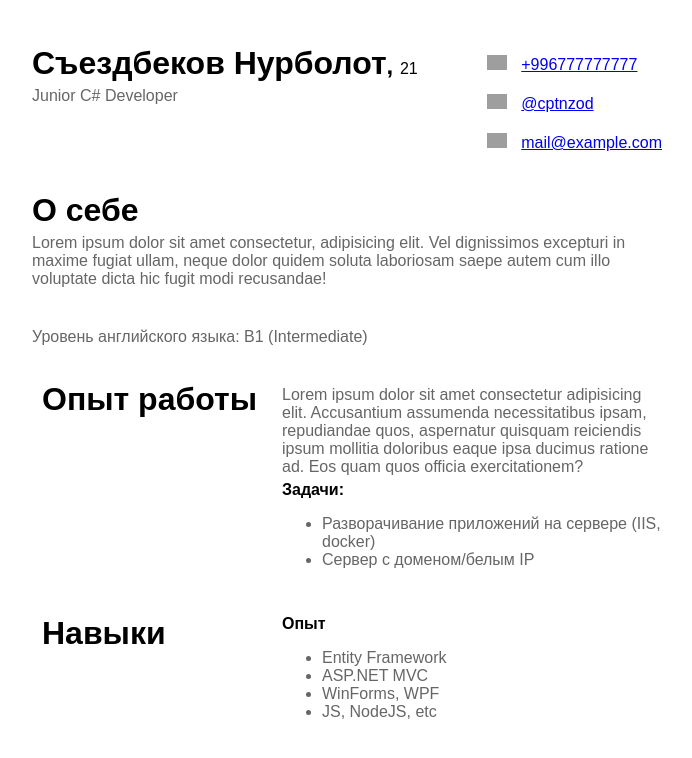
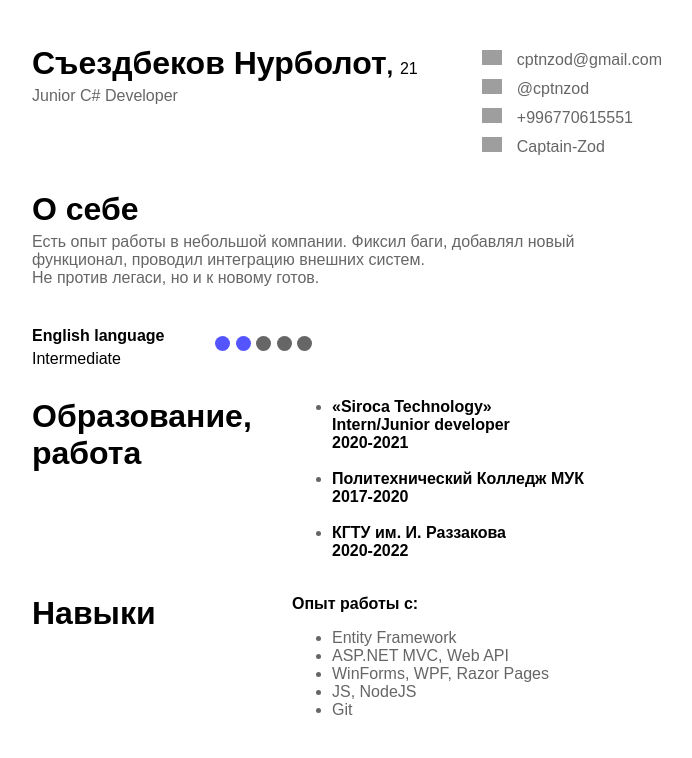
Before and after one commit to Captain-Zod/Resume, a plain HTML site: page index.html in a window 1280 px wide. Shown: the whole page, without its empty margins (288-980 px from the left). Drawn offline with Linux system fonts and the light colour scheme; grey boxes are pictures that could not be loaded; a web font is replaced by a local one.

Commit message:
Oh hi Mark

```diff
--- a/index.html
+++ b/index.html
@@ -4,7 +4,6 @@
     <meta charset="UTF-8">
     <meta name="viewport" content="width=device-width, initial-scale=1.0">
     <link rel="stylesheet" href="style.css">
-    <link href="http://fonts.cdnfonts.com/css/resist-sans-display" rel="stylesheet">
     <title>Document</title>
 </head>
 <body>
@@ -17,39 +16,79 @@
             </div>
             <div class="contacts">
                 <div class="link">
-                    <img src="https://i.pinimg.com/736x/e1/7c/d5/e17cd5742619686a4394468295525a24.jpg" alt="">
-                    <!--<img src="https://www.pngplay.com/wp-content/uploads/8/Whatsapp-No-Background.png" alt="">-->
-                    <a href="tel:+996777777777">+996777777777</a>
+                    <img src="https://cdn4.iconfinder.com/data/icons/social-media-logos-6/512/112-gmail_email_mail-512.png" alt="">
+                    <a href="mailto:cptnzod@gmail.com">cptnzod@gmail.com</a>
                 </div>
                 <div class="link">
                     <img src="https://image.similarpng.com/very-thumbnail/2021/01/Telegram-icon-on-transparent-background-PNG.png" alt="">
                     <a href="tg://resolve?domain=cptnzod">@cptnzod</a>
                 </div>
                 <div class="link">
-                    <img src="https://cdn4.iconfinder.com/data/icons/social-media-logos-6/512/112-gmail_email_mail-512.png" alt="">
-                    <a href="mailto:mail@example.com">mail@example.com</a>
+                    <img src="https://i.pinimg.com/736x/e1/7c/d5/e17cd5742619686a4394468295525a24.jpg" alt="">
+                    <!--<img src="https://www.pngplay.com/wp-content/uploads/8/Whatsapp-No-Background.png" alt="">-->
+                    <a href="tel:+996770615551">+996770615551</a>
+                </div>
+                <div class="link">
+                    <img src="https://github.githubassets.com/images/modules/logos_page/GitHub-Mark.png" alt="">
+                    <a href="https://github.com/Captain-Zod">Captain-Zod</a>
                 </div>
             </div>
         </div>
         <div class="raw">
             <div class="title">О себе</div>
-            <p>Lorem ipsum dolor sit amet consectetur, adipisicing elit. Vel dignissimos excepturi in maxime fugiat ullam, neque dolor quidem soluta laboriosam saepe autem cum illo voluptate dicta hic fugit modi recusandae!</p>
+            <p>
+                Есть опыт работы в небольшой компании.
+                Фиксил баги, добавлял новый функционал, проводил интеграцию внешних систем. <br>
+
+                Не против легаси, но и к новому готов.
+            </p>
         </div>
-        <div class="raw">
-            <p class="eng-level">Уровень английского языка: B1 (Intermediate)</p>
+        <div class="raw lang">
+            <div>
+                <p class="title-mini">English language</p>
+                Intermediate
+            </div>
+            <div class="lang-points">
+                <span class="point has-point"></span>
+                <span class="point has-point"></span>
+                <span class="point no-point"></span>
+                <span class="point no-point"></span>
+                <span class="point no-point"></span>
+            </div>
         </div>
         <div class="flex-raw raw">
             <div class="flex-left">
-                <div class="title">Опыт работы</div>
-                <p></p>
+                <div class="title">Образование,<br> работа</div>
+                <!--<br>
+                <div class="title-mini">«Siroca Technology»</div>
+                <div class="title-mini">Intern/Junior developer</div>
+                <div class="title-mini">2020-2021</div>
+                <br>
+                <div class="title-mini">Политехнический Колледж МУК</div>
+                <div class="title-mini">2017-2020</div>
+                <br>
+                <div class="title-mini">КГТУ им. И. Раззакова</div>
+                <div class="title-mini">2020-2022</div>-->
             </div>
             <div class="flex-right">
-                <p>Lorem ipsum dolor sit amet consectetur adipisicing elit. Accusantium assumenda necessitatibus ipsam, repudiandae quos, aspernatur quisquam reiciendis ipsum mollitia doloribus eaque ipsa ducimus ratione ad. Eos quam quos officia exercitationem?</p>
-                <div class="title-mini">Задачи:</div>
-                <ul>
-                    <li>Разворачивание приложений на сервере (IIS, docker)</li>
-                    <li>Сервер с доменом/белым IP</li>
+                <ul style="margin: 0;">
+                    <li>
+                        <div class="title-mini">«Siroca Technology»</div>
+                        <div class="title-mini">Intern/Junior developer</div>
+                        <div class="title-mini">2020-2021</div>
+                    </li>
+                    <br>
+                    <li>
+                        <div class="title-mini">Политехнический Колледж МУК</div>
+                        <div class="title-mini">2017-2020</div>
+                    </li>
+                    <br>
+                    <li>
+                        <div class="title-mini">КГТУ им. И. Раззакова</div>
+                        <div class="title-mini">2020-2022</div>
+                    </li>
                 </ul>
+                <p></p>
             </div>
         </div>
         <div class="flex-raw raw">
@@ -58,12 +97,13 @@
                 <p></p>
             </div>
             <div class="flex-right">
-                <div class="title-mini">Опыт</div>
+                <div class="title-mini">Опыт работы с:</div>
                 <ul>
                     <li>Entity Framework</li>
-                    <li>ASP.NET MVC</li>
-                    <li>WinForms, WPF</li>
-                    <li>JS, NodeJS, etc</li>
+                    <li>ASP.NET MVC, Web API</li>
+                    <li>WinForms, WPF, Razor Pages</li>
+                    <li>JS, NodeJS</li>
+                    <li>Git</li>
                 </ul>
             </div>
         </div>
--- a/style.css
+++ b/style.css
@@ -2,7 +2,14 @@ body{
     margin: 0;
     padding: 0;
     font-size: 16px;
-    font-family: 'Resist Sans Display', sans-serif;
+    font-family: Resist Sans Display, sans-serif;
+}
+
+@font-face {
+    font-family: 'Resist Sans Text';
+    font-style: italic;
+    font-weight: 400;
+    src: local('Resist Sans Text'), url('https://fonts.cdnfonts.com/s/36458/Groteskly Yours  Resist Sans Text Regular Oblique.woff') format('woff');
 }
 
 :root {
@@ -36,6 +43,7 @@ p, li{
 .title-mini{
     font-weight: bold;
     font-size: 16px;
+    color: black;
 }
 
 .name::after{
@@ -43,12 +51,22 @@ p, li{
     font-size: 24px;
 }
 
+.link a:link{
+    color: var(--text-color);
+    text-decoration: none;
+}
 
 .main{
     display: flex;
     flex-wrap: wrap;
     align-content: center;
     justify-content: space-between;
+    gap: 20px;
+}
+
+.lang{
+    display: flex;
+    align-items: center;
 }
 
 .contacts img{
@@ -60,7 +78,7 @@ p, li{
 }
 
 .link{
-    padding: 10px;
+    padding: 5px 10px;
 }
 
 .flex-raw{
@@ -70,11 +88,6 @@ p, li{
     justify-content: space-between;
 }
 
-.flex-left, .flex-right{
-    padding: 0px 10px;
-}
-
-
 .flex-left{
     width: 220px;
 }
@@ -82,3 +95,22 @@ p, li{
 .flex-right{
     width: 380px;
 }
+
+.lang-points{
+    margin-left: 50px;
+}
+
+.point{
+    height: 15px;
+    width: 15px;
+    border-radius: 50%;
+    display: inline-block;
+    margin-left: 1px;
+}
+
+.has-point{
+    background-color: #55f;
+}
+.no-point{
+    background-color: var(--text-color);
+}
```
Also changed, not shown: Resist Sans Display.otf (added).
